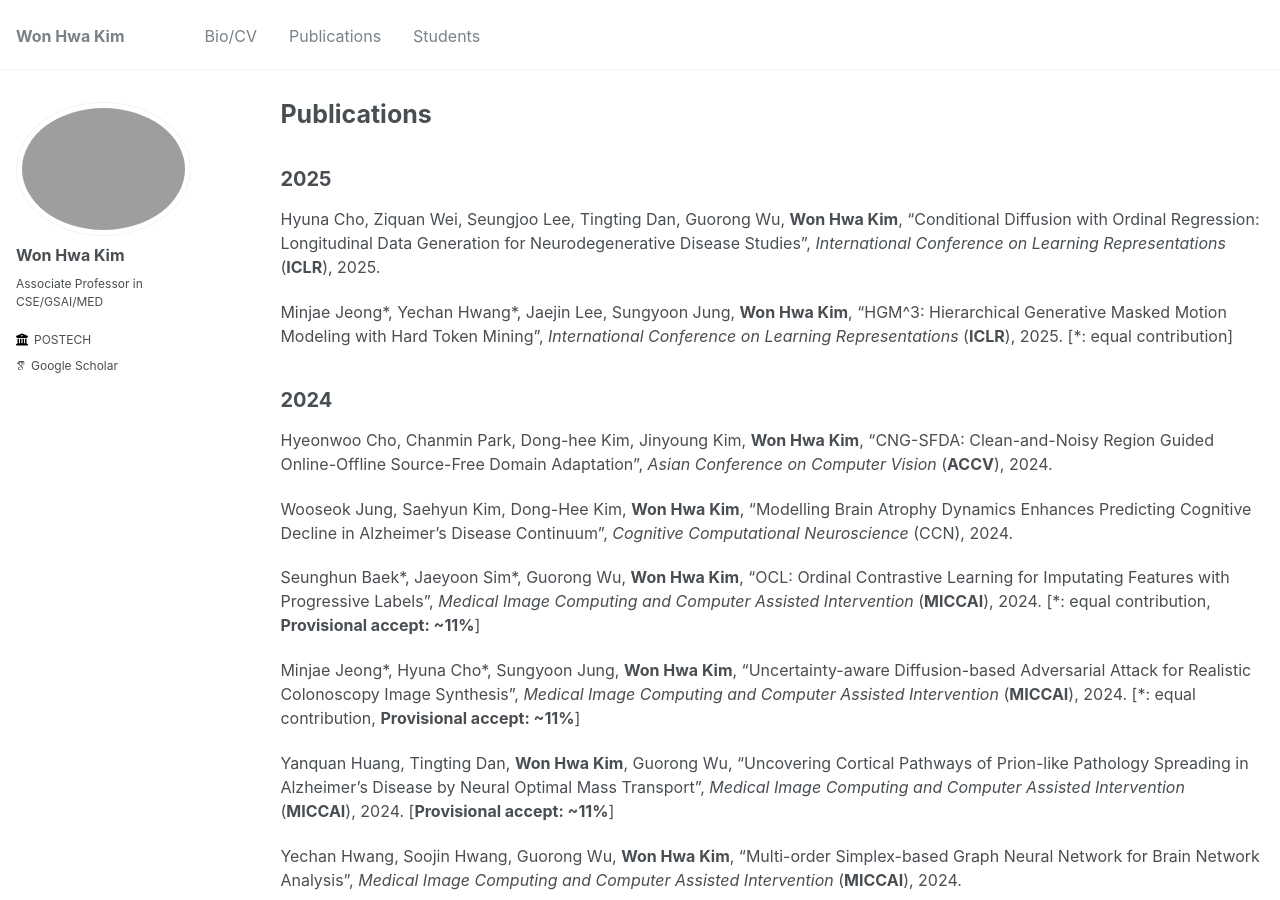
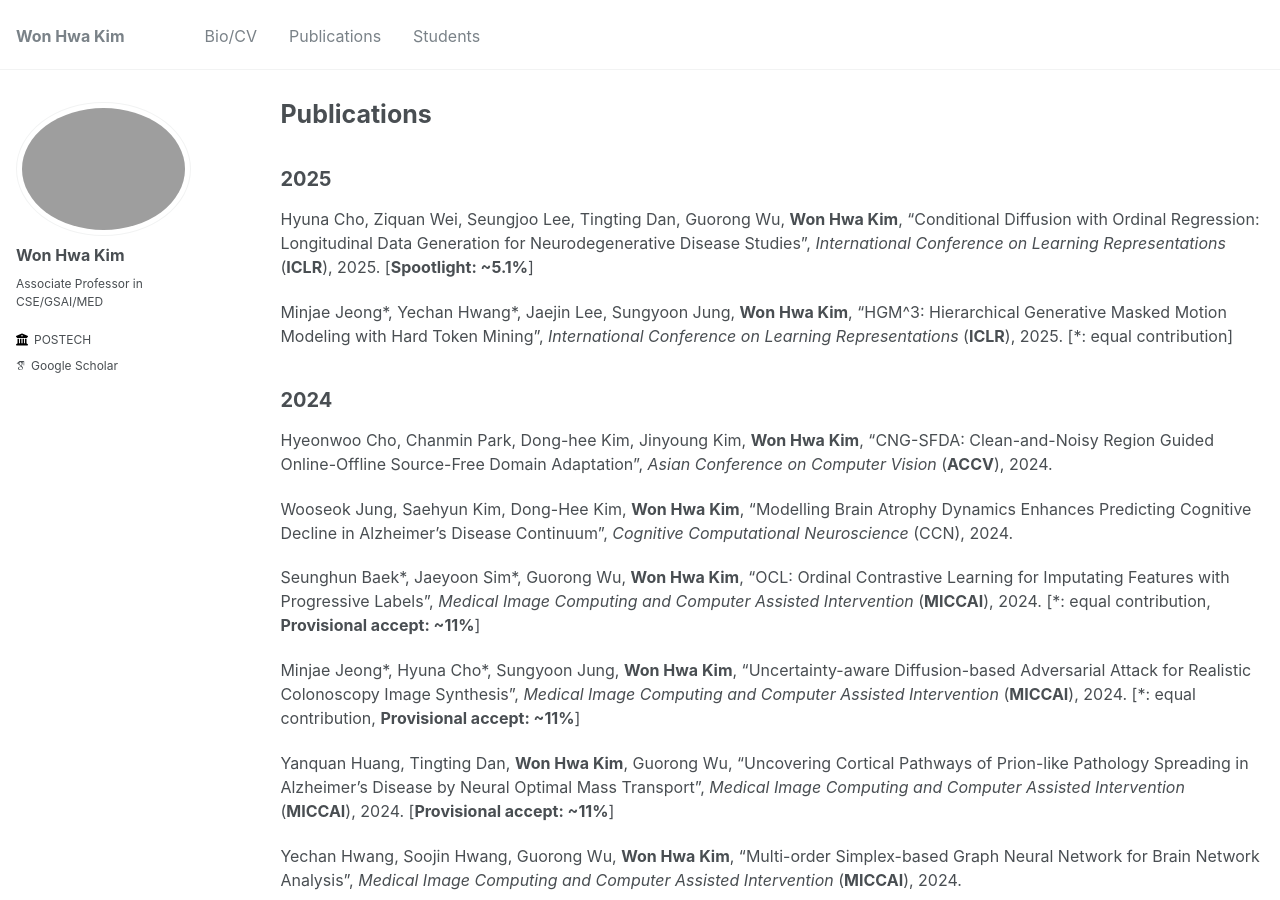
Before and after one commit to wwplato/wwplato.github.io, a Jekyll site: the page built from _pages/publications.md, in a window 1280 px wide and 900 px high. Built offline with Jekyll 4.4.1, drawn with Linux system fonts in a browser that asks for light colours; some web fonts are replaced.

Commit message:
Update publications.md

```diff
--- a/_pages/publications.md
+++ b/_pages/publications.md
@@ -8,7 +8,7 @@ author_profile: true
 2025
 ------
 
-Hyuna Cho, Ziquan Wei, Seungjoo Lee, Tingting Dan, Guorong Wu, **Won Hwa Kim**, "Conditional Diffusion with Ordinal Regression: Longitudinal Data Generation for Neurodegenerative Disease Studies", *International Conference on Learning Representations* (**ICLR**), 2025.
+Hyuna Cho, Ziquan Wei, Seungjoo Lee, Tingting Dan, Guorong Wu, **Won Hwa Kim**, "Conditional Diffusion with Ordinal Regression: Longitudinal Data Generation for Neurodegenerative Disease Studies", *International Conference on Learning Representations* (**ICLR**), 2025. [**Spootlight: ~5.1%**]
 
 Minjae Jeong\*, Yechan Hwang\*, Jaejin Lee, Sungyoon Jung, **Won Hwa Kim**, "HGM^3: Hierarchical Generative Masked Motion Modeling with Hard Token Mining", *International Conference on Learning Representations* (**ICLR**), 2025. [\*: equal contribution]
 
```
